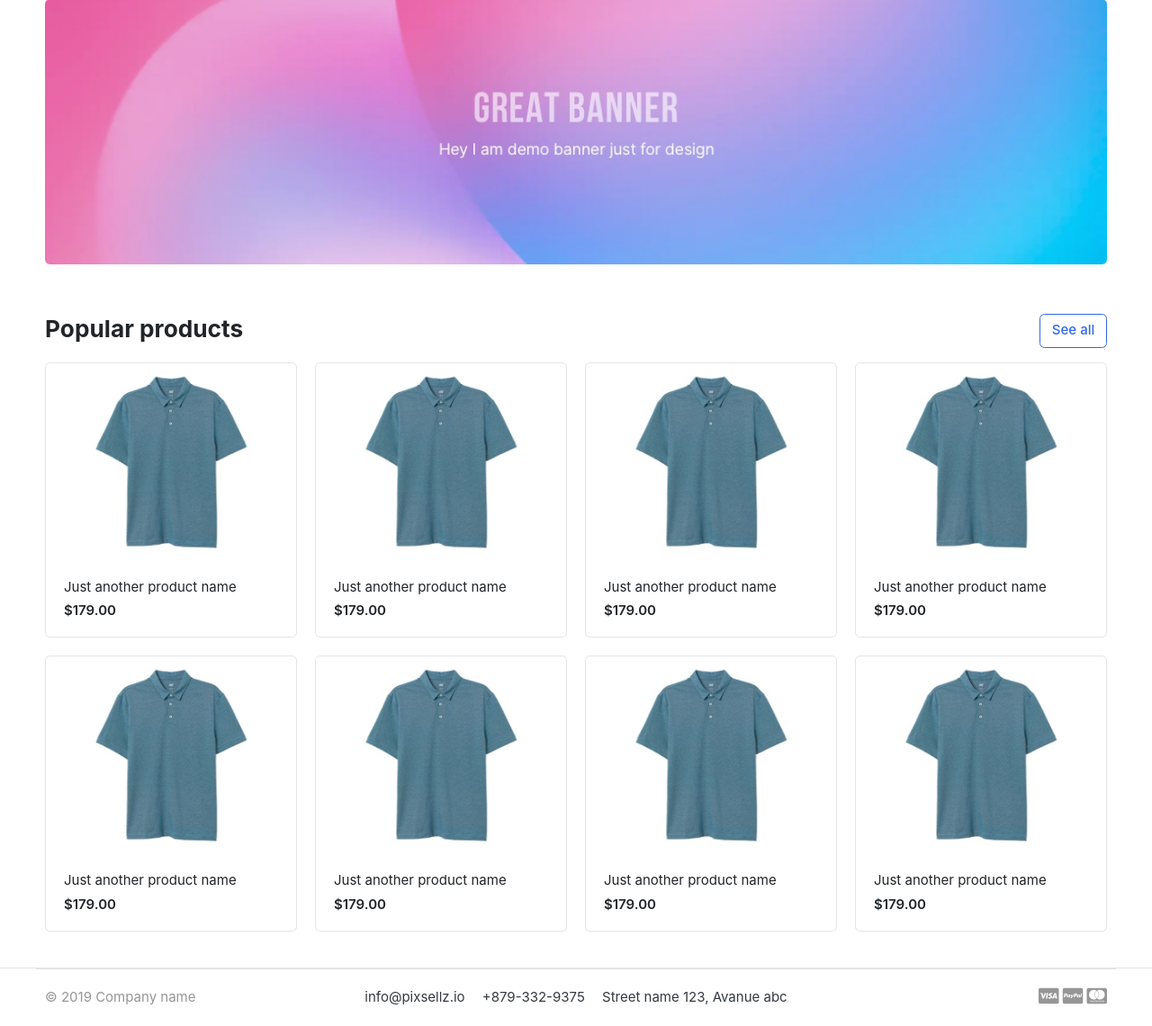
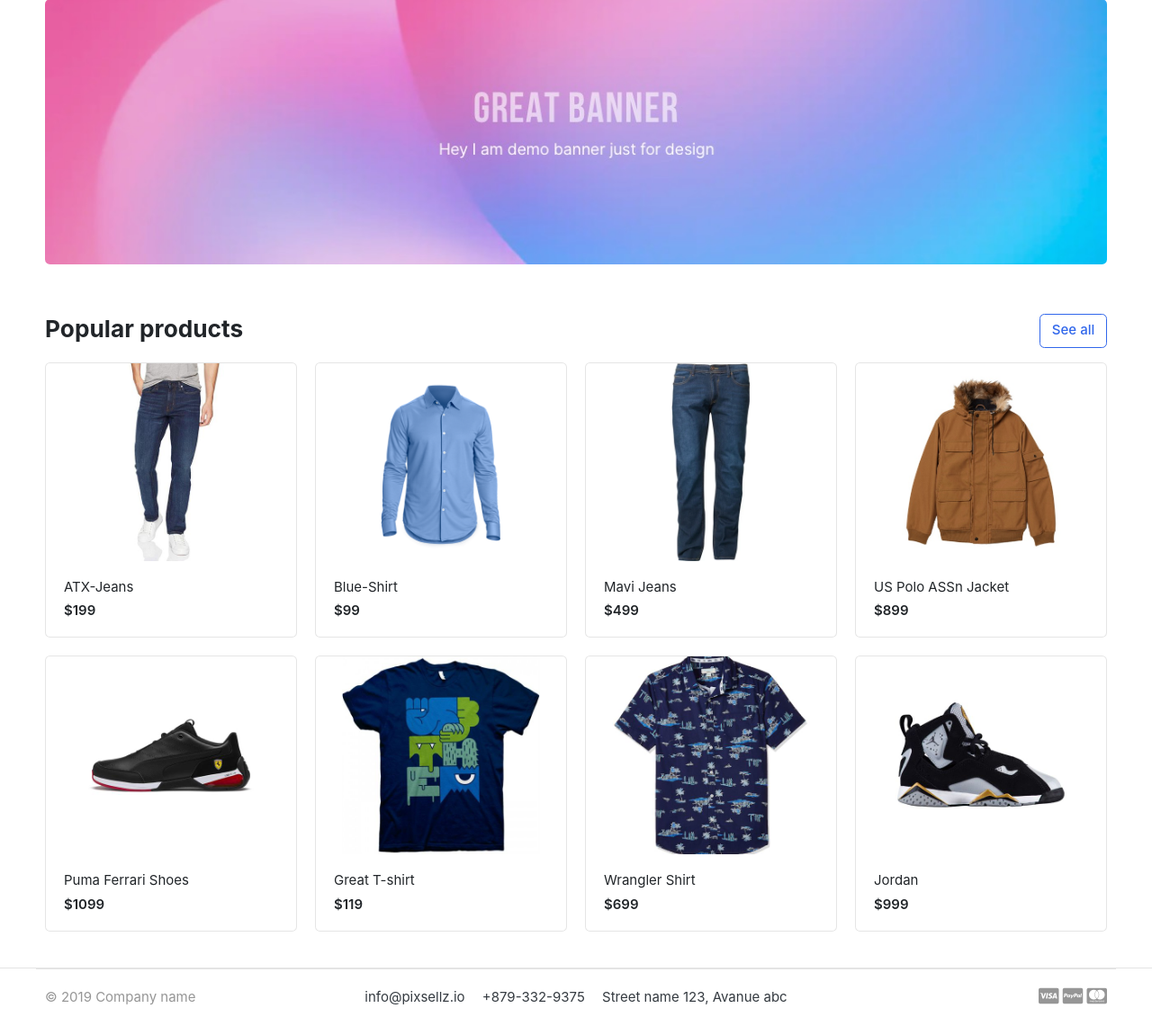
Before and after one commit to HritikGiri2005/Ecommerce-website-django, a Django app: page / in a window 1280 px wide. Shown: the part 139-1280 px from the top of the page at 90% size. Run offline with Django 5.2, Linux system fonts and the light colour scheme; data comes from the database, SQL or seed files in the repository; some libraries are stand-ins or nearby versions; some web fonts are replaced.

Commit message:
laoded all the product images and price dynamically

```diff
--- a/Ecommerce/templates/home.html
+++ b/Ecommerce/templates/home.html
@@ -32,10 +32,10 @@
 	{% for product in products  %}
 	<div class="col-md-3">
 		<div class="card card-product-grid">
-			<a href="./product-detail.html" class="img-wrap"> <img src="{% static 'images/items/1.jpg' %}"> </a>
+			<a href="./product-detail.html" class="img-wrap"> <img src="{{product.images.url}}"> </a>
 			<figcaption class="info-wrap">
-				<a href="./product-detail.html" class="title">Just another product name</a>
-				<div class="price mt-1">$179.00</div> <!-- price-wrap.// -->
+				<a href="./product-detail.html" class="title">{{product.product_name}}</a>
+				<div class="price mt-1">${{product.price}}</div> <!-- price-wrap.// -->
 			</figcaption>
 		</div>
 	</div> <!-- col.// -->
```
